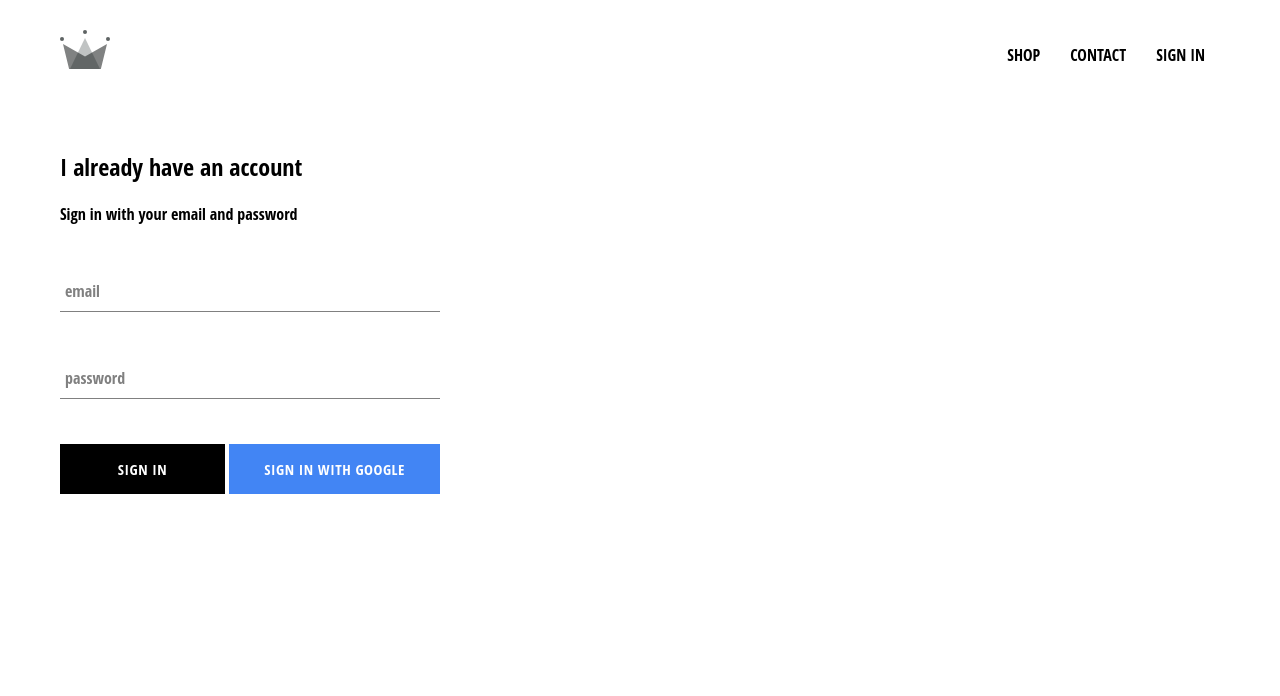
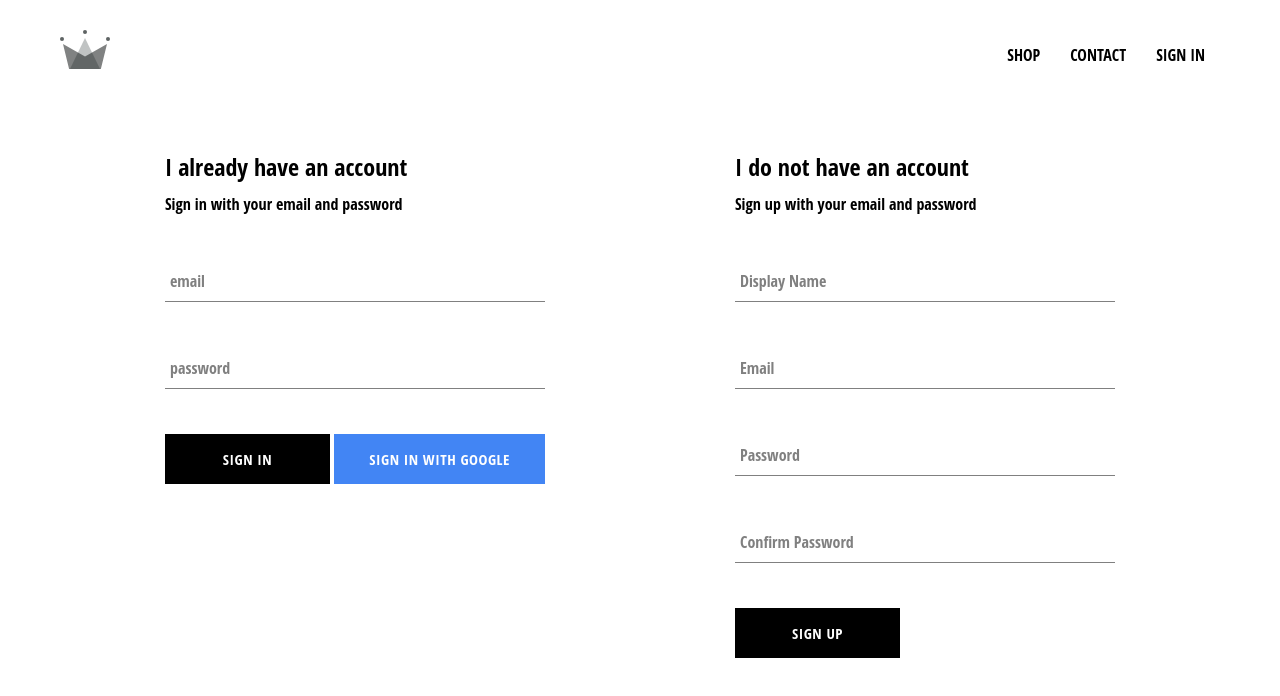
Before and after one commit to ilnweb/crwn-clothing, a React (Create React App) app: page /signIn in a window 1280 px wide. Shown: the top 696 px of the page. Built offline with nearby package versions, Linux system fonts and the light colour scheme; no server answers; the HTML template or start-up script is replaced by a standard one.

Commit message:
implemented firebase utils, includet ability to store authenticated user into firestore database

```diff
--- a/src/App.js
+++ b/src/App.js
@@ -8,7 +8,7 @@
 import ShopPage from './pages/shop/shop.cmp';
 import SignInAndSignUpPage from './pages/signIn-signUp/signIn-signUp.cmp';
 
-import { auth } from './firebase/firebase.utils';
+import { auth, createUserProfileDocument } from './firebase/firebase.utils';
 
 
 
@@ -25,10 +25,22 @@
   unsubscribeFromAuth = null;
 
   componentDidMount() {
-    this.unsubscribeFromAuth=auth.onAuthStateChanged(user => {
-      this.setState({ currentUser: user });
-      console.log(user);
-    })
+    this.unsubscribeFromAuth = auth.onAuthStateChanged(async userAuth => {
+      if (userAuth) {
+        const userRef = await createUserProfileDocument(userAuth);
+        userRef.onSnapshot(snapShot => {
+          this.setState({
+            currentUser: {
+              id: snapShot.id,
+              ...snapShot.data()
+            }
+          }, () => {
+            console.log(this.state);
+          });
+        });
+      }
+      this.setState({ currentUser: userAuth });
+    });
   }
 
   componentWillUnmount() {
--- a/src/components/sign-in/sign-in.cmp.jsx
+++ b/src/components/sign-in/sign-in.cmp.jsx
@@ -31,7 +31,7 @@
   render() {
     return (
       <div className="sign-in">
-        <h2>I already have an account</h2>
+        <h2 className="title">I already have an account</h2>
         <span>Sign in with your email and password</span>
 
         <form onSubmit={this.handleSubmit}>
--- /dev/null
+++ b/src/components/sign-up/sign-up.cpm.jsx
@@ -0,0 +1,103 @@
+import React from 'react';
+import './sign-up.scss';
+
+import FormInput from '../form-input/form-input.cmp';
+import CustomButton from '../custom-button/custom-button.cmp';
+
+import { auth, createUserProfileDocument } from '../../firebase/firebase.utils';
+
+class SignUp extends React.Component {
+  constructor() {
+    super();
+
+    this.state = {
+      displayName: '',
+      email: '',
+      password: '',
+      confirmPassword: ''
+    };
+  }
+
+
+  handleSubmit = async event => {
+    event.preventDefault();
+
+    const { displayName, email, password, confirmPassword } = this.state;
+
+    if (password !== confirmPassword) {
+      alert("Passwords don't match");
+      return;
+    }
+
+    try {
+      const { user } = await auth.createUserWithEmailAndPassword(email, password);
+      await createUserProfileDocument(user, { displayName });
+
+      this.setState({
+        displayName: '',
+        email: '',
+        password: '',
+        confirmPassword: ''
+      });
+
+    } catch (error) {
+      console.error(error);
+    }
+  };
+
+  handleChange = event => {
+    const { name, value } = event.target;
+    this.setState({[name]: value});
+  }
+
+  render() {
+
+    const { displayName, email, password, confirmPassword } = this.state;
+
+    return (
+
+      <div className="sign-up">
+        <h2 className="title">I do not have an account</h2>
+        <span>Sign up with your email and password</span>
+        <form className="sign-up-form" onSubmit={this.handleSubmit}>
+          <FormInput
+            type='text'
+            name='displayName'
+            value={displayName}
+            onChange={this.handleChange}
+            label='Display Name'
+            required
+          />
+          <FormInput
+            type='email'
+            name='email'
+            value={email}
+            onChange={this.handleChange}
+            label='Email'
+            required
+          />
+          <FormInput
+            type='password'
+            name='password'
+            value={password}
+            onChange={this.handleChange}
+            label='Password'
+            required
+          />
+          <FormInput
+            type='password'
+            name='confirmPassword'
+            value={confirmPassword}
+            onChange={this.handleChange}
+            label='Confirm Password'
+            required
+          />
+          <CustomButton type='submit'>Sign Up</CustomButton>
+        </form>
+      </div>
+    )
+
+  }
+}
+
+export default SignUp;
--- /dev/null
+++ b/src/components/sign-up/sign-up.scss
@@ -0,0 +1,9 @@
+.sign-up {
+  display: flex;
+  flex-direction: column;
+  width: 380px;
+
+  .title {
+    margin: 10px 0;
+  }
+}
--- a/src/firebase/firebase.utils.js
+++ b/src/firebase/firebase.utils.js
@@ -15,6 +15,34 @@
 
 };
 
+export const createUserProfileDocument = async (userAuth, additionalData) => {
+  if (!userAuth) return;
+
+  const userRef = firestore.doc(`users/${userAuth.uid}`);
+  const snapShot = await userRef.get();
+
+  if (!snapShot.exists) {
+    const { displayName, email } = userAuth;
+    const createdAt = new Date();
+
+
+
+    try {
+      await userRef.set({
+        displayName,
+        email,
+        createdAt,
+        ...additionalData
+      })
+    } catch(error){
+      alert('error creating user', error.message);
+    }
+
+  }
+  console.log(userRef);
+  return userRef;
+}
+
 firebase.initializeApp(config);
 
 export const auth = firebase.auth();
--- a/src/pages/signIn-signUp/signIn-signUp.cmp.jsx
+++ b/src/pages/signIn-signUp/signIn-signUp.cmp.jsx
@@ -1,10 +1,12 @@
 import React from 'react';
 import './signIn-signUp.scss';
 import SignIn from '../../components/sign-in/sign-in.cmp';
+import SignUp from '../../components/sign-up/sign-up.cpm';
 
 const SignInAndSignUpPage = () => (
   <div className="sign-in-and-sign-up">
     <SignIn />
+    <SignUp />
   </div>
 );
 
--- a/src/pages/signIn-signUp/signIn-signUp.scss
+++ b/src/pages/signIn-signUp/signIn-signUp.scss
@@ -0,0 +1,6 @@
+.sign-in-and-sign-up{
+  display: flex;
+  justify-content: space-between;
+  width: 950px;
+  margin: 50px auto;
+}
```
